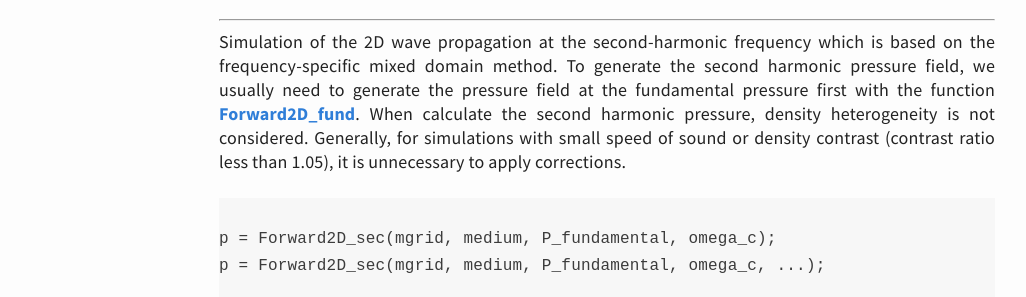
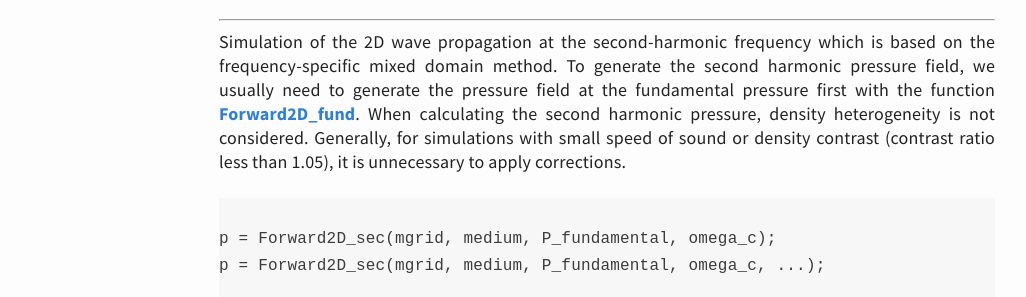
Before and after one commit to m-SOUND/mSOUND, a Jekyll site: the page built from function.html, in a window 1280 px wide and 900 px high, scrolled down 4354 px. Shown: the part 158-455 px from the top of the window, without its empty margins (33-1059 px from the left). Built offline with Jekyll 4.4.1, drawn with Linux system fonts in a browser that asks for light colours; some of the changed text lies outside the part shown.

Commit message:
Update function.html

```diff
--- a/function.html
+++ b/function.html
@@ -305,7 +305,7 @@ Pressure distribution throughout the spatial domain at the fundamental frequency
 Simulation of the 2D wave propagation at the second-harmonic frequency which is based on the frequency-specific mixed domain method.
  To generate the second harmonic pressure field, we usually need to
  generate the pressure field at the fundamental pressure first with the function <a href="/mSOUND/function.html#Forward2D_fund">Forward2D_fund</a>.
- When calculate the second harmonic pressure, density heterogeneity is not considered. Generally,
+ When calculating the second harmonic pressure, density heterogeneity is not considered. Generally,
  for simulations with small speed of sound or density contrast (contrast ratio less than 1.05),
  it is unnecessary to apply corrections.
 <pre>  <code>
@@ -405,7 +405,7 @@ Pressure distribution throughout the spatial domain at the fundamental frequency
 Simulation of the 3D wave propagation at the second-harmonic frequency which is based on the frequency-specific mixed domain method.
 To generate the second harmonic pressure field, we usually need to generate the pressure field at the fundamental frequency first
  with the function <a href="/mSOUND/function.html#Forward3D_fund">Forward3D_fund</a>.
- When calculate the second harmonic pressure, density heterogeneity is not considered. Generally,
+ When calculating the second harmonic pressure, density heterogeneity is not considered. Generally,
  for simulations with small speed of sound or density contrast (contrast ratio less than 1.05),
  it is unnecessary to apply corrections.
 <pre>  <code>
```
